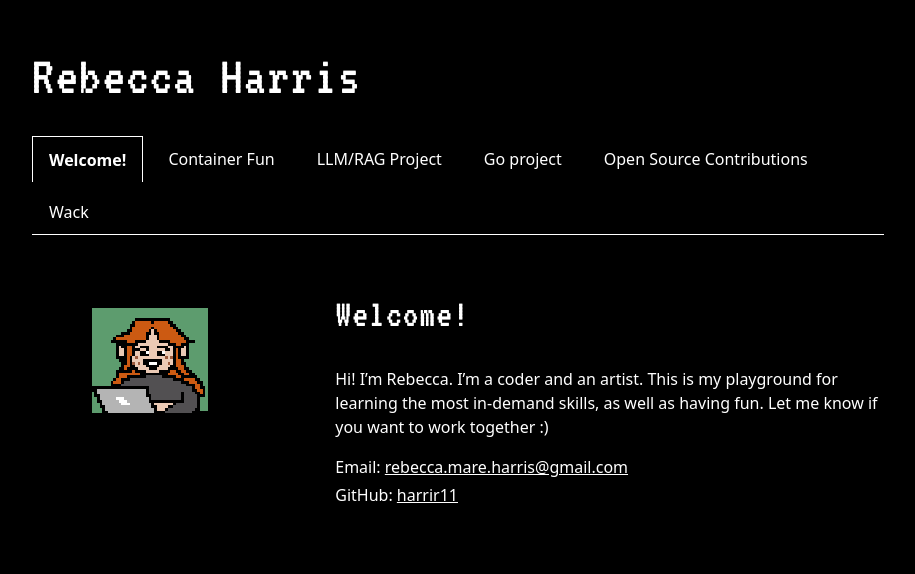
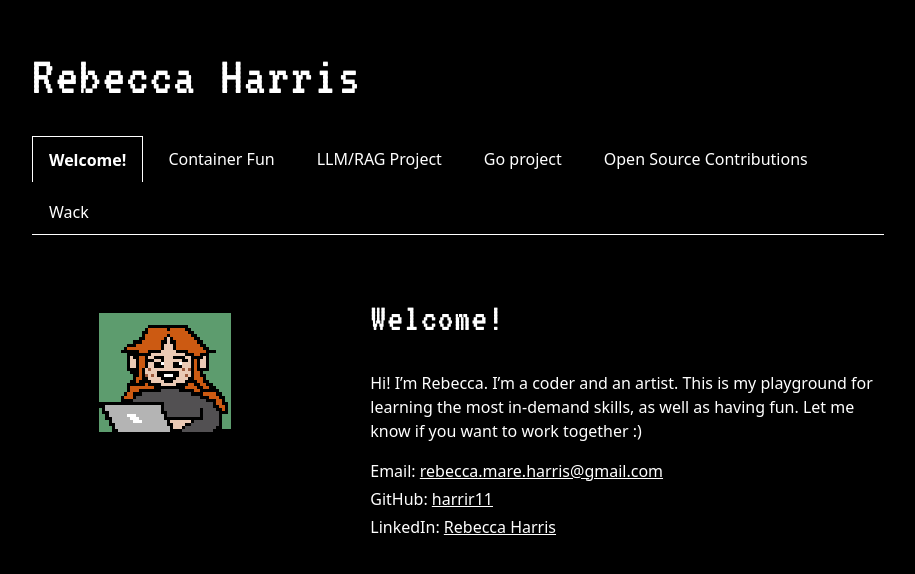
Before and after one commit to harrir11/Skills_Portfolio, a React (Vite) app: page / in a window 1280 px wide. Shown: the top 574 px of the page, without its empty margins (182-1097 px from the left). Built offline with nearby package versions, Linux system fonts and the light colour scheme.

Commit message:
Update App.tsx

```diff
--- a/src/App.tsx
+++ b/src/App.tsx
@@ -35,6 +35,11 @@ const projects: Project[] = [
         label: "GitHub",
         text: "harrir11",
         href: "https://github.com/harrir11",
+      },
+      {
+        label: "LinkedIn",
+        text: "Rebecca Harris",
+        href: "https://www.linkedin.com/in/rebecca-harris-846b711a7/",
       },
     ],
   },
```
